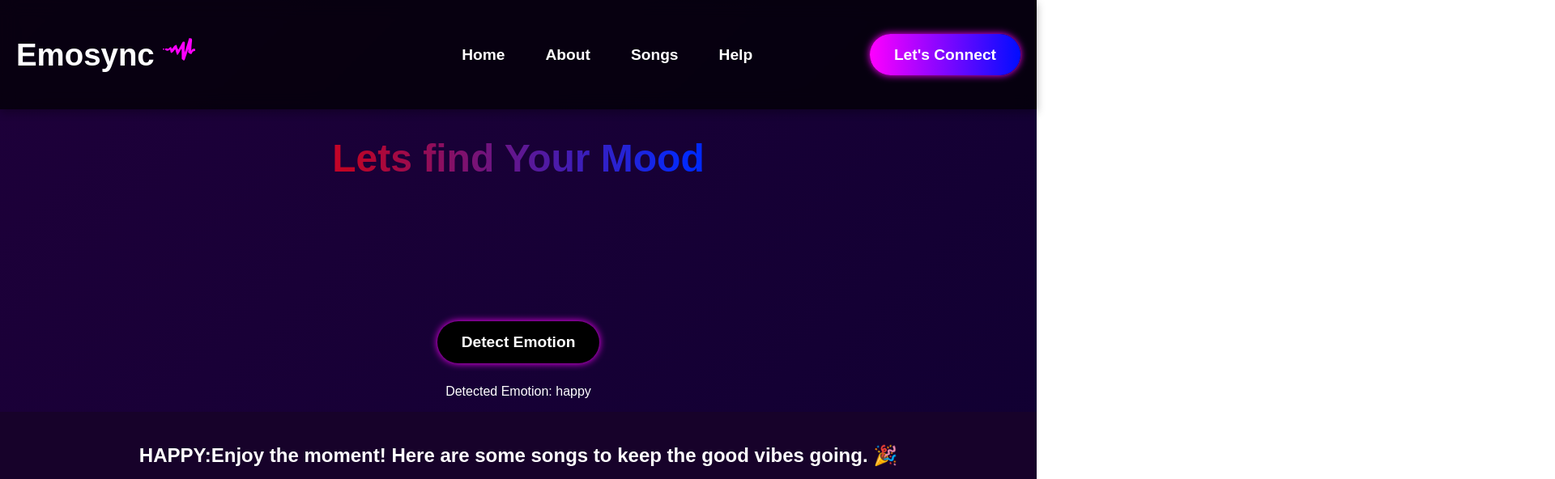
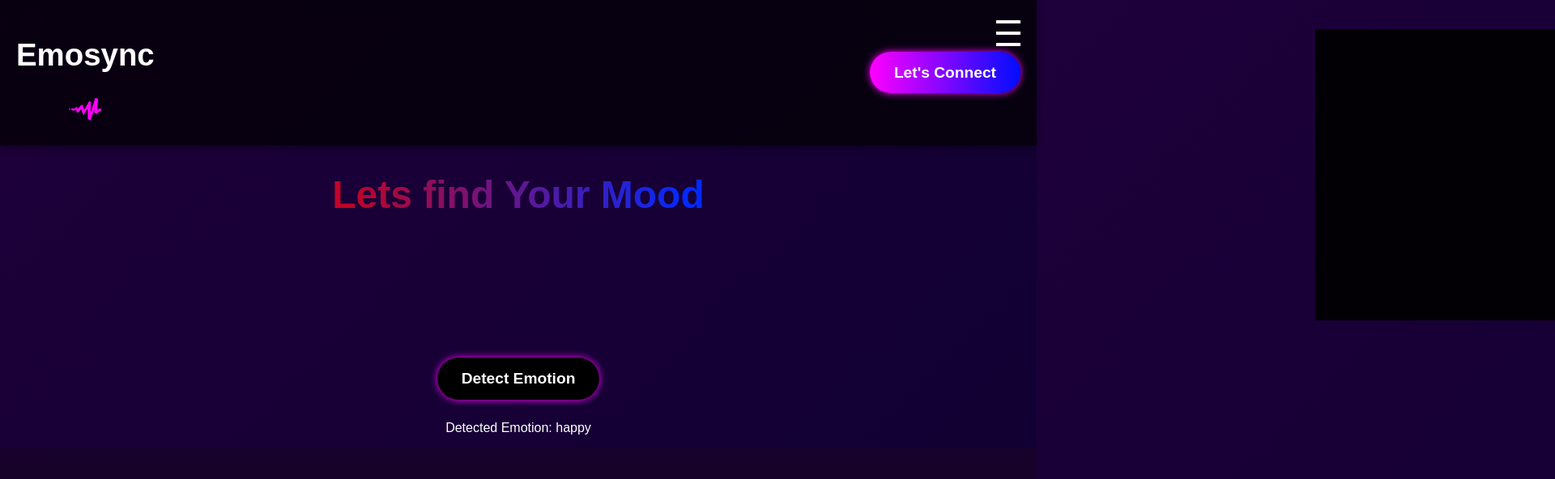
Before and after one commit to SundarapandiT/Emosync, a React (Vite) app: page /getemotion in a window 1280 px wide. Shown: the top 592 px of the page at 81% size, 1920 px wide, since content can reach past the window. Built offline with nearby package versions, Linux system fonts and the light colour scheme; no server answers.

Commit message:
Update index.css

```diff
--- a/src/index.css
+++ b/src/index.css
@@ -21,34 +21,90 @@ body {
   box-shadow: 0 4px 10px rgba(0, 0, 0, 0.3);
   font-style: 600;
   font-size: 1.2em;
+  z-index: 1000;
+  position: relative;
 }
 
-/* .logo img {
-  height: 50px;
-  margin-right: 10px;
-} */
- .logo{
+/* Navigation */
+.nav {
+  position: fixed;
+  top: 20%;
+  right: -100%;
+  width: 70%;
+  height: 40vh;
+  background: rgba(0, 0, 0, 0.9);
+  backdrop-filter: blur(10px);
+  transition: right 0.4s ease-in-out;
   display: flex;
+  flex-direction: column;
   justify-content: center;
-  align-items: baseline;
-  gap: 10px;
- }
+  align-items: center;
+  padding: 20px;
+  z-index: 1100; /* Ensuring navigation stays on top */
+}
+
+.nav.active {
+  right: 0;
+}
 
 .nav-list {
   list-style: none;
   display: flex;
-  gap: 50px;
+  flex-direction: column;
+  gap: 30px;
+  opacity: 0;
+  transform: translateX(50px);
+  transition: opacity 0.4s ease-in-out, transform 0.4s ease-in-out;
+  z-index: 1200; /* Ensuring links are clickable */
+}
+
+.nav.active .nav-list {
+  opacity: 1;
+  transform: translateX(0);
 }
 
 .nav-list li a {
   text-decoration: none;
   color: white;
+  font-size: 1.4rem;
   font-weight: bold;
   transition: color 0.3s;
 }
 
 .nav-list li a:hover {
   color: #ff00ff;
+}
+
+/* Menu Toggle Button */
+.menu-toggle {
+  position: absolute;
+  top: 20px;
+  right: 20px;
+  display: flex;
+  flex-direction: column;
+  cursor: pointer;
+  z-index: 1300;
+}
+
+.bar {
+  width: 30px;
+  height: 4px;
+  background: white;
+  margin: 5px 0;
+  transition: 0.3s ease-in-out;
+}
+
+/* Menu Button Animation */
+.menu-toggle.open .bar:nth-child(1) {
+  transform: translateY(8px) rotate(45deg);
+}
+
+.menu-toggle.open .bar:nth-child(2) {
+  opacity: 0;
+}
+
+.menu-toggle.open .bar:nth-child(3) {
+  transform: translateY(-8px) rotate(-45deg);
 }
 
 /* Hero Section */
@@ -64,8 +120,7 @@ body {
   position: relative;
   height: 67vh;
   box-shadow: 2px 2px 20px darkmagenta;
-   z-index: -1;
-
+  z-index: 500; /* Keeping hero section above background */
 }
 
 /* Overlay to reduce GIF opacity */
@@ -78,17 +133,14 @@ body {
   height: 100%;
   background: linear-gradient(135deg, rgba(30, 0, 58, 0.9) 50%, rgba(10, 0, 46, 0.9) 50%);
   z-index: 1;
+}
 
-}
 .hero-text {
   position: relative;
-  z-index: 2; /* Ensures content is above the overlay */
+  z-index: 600; /* Ensuring hero text is above overlay */
+  max-width: 60%;
 }
 
-.hero-text
-{
-  max-width: 60%;
-}
 .hero-text h1 {
   font-size: 3rem;
   background: linear-gradient(to right, #ff00ff, #002aff);
@@ -96,19 +148,21 @@ body {
   -webkit-text-fill-color: transparent;
 }
 
-.hero-text p{
+.hero-text p {
   margin: 30px 0;
   font-size: 1.1em;
   font-weight: 600;
+}
 
-}
-.hero-text b{
+.hero-text b {
   color: #06e1f9;
 }
+
 .highlight {
   color: #ff00ff;
 }
 
+/* Glow Button */
 .glow-button {
   background: linear-gradient(90deg, #ff00ff, #000dff);
   border: none;
@@ -121,7 +175,8 @@ body {
   box-shadow: 0 0 10px #ff00ff;
   text-decoration: none;
   font-weight: 600;
-
+  z-index: 700; /* Ensuring button is clickable */
+  position: relative;
 }
 
 .glow-button:hover {
@@ -136,6 +191,7 @@ body {
   background: rgba(0, 0, 0, 0.7);
   backdrop-filter: blur(10px);
   text-align: center;
+  z-index: 1000;
 }
 
 .footer-links a {
@@ -147,103 +203,25 @@ body {
 .footer-links a:hover {
   color: #ff00ff;
 }
+
 /* Mobile Responsive */
 @media (max-width: 768px) {
   .header {
     flex-direction: column;
     text-align: center;
     padding: 15px;
+    z-index: 1000;
   }
 
   .logo {
     justify-content: center;
   }
 
-  /* Mobile Responsive Navigation */
-  .nav {
-    position: fixed;
-    top: 20%;
-    right: -100%; /* Initially hidden off-screen */
-    width: 70%; /* Adjust width as needed */
-    height: 40vh;
-    background: rgba(0, 0, 0, 0.9);
-    backdrop-filter: blur(10px);
-    transition: right 0.4s ease-in-out; /* Slide-in transition */
-    display: flex;
-    flex-direction: column;
-    justify-content: center;
-    align-items: center;
-    padding: 20px;
-  }
-
-  .nav.active {
-    right: 0; /* Slide into view */
-  }
-
-  .nav-list {
-    list-style: none;
-    display: flex;
-    flex-direction: column;
-    gap: 30px;
-    opacity: 0;
-    transform: translateX(50px);
-    transition: opacity 0.4s ease-in-out, transform 0.4s ease-in-out;
-  }
-
-  .nav.active .nav-list {
-    opacity: 1;
-    transform: translateX(0);
-  }
-
-  .nav-list li a {
-    text-decoration: none;
-    color: white;
-    font-size: 1.4rem;
-    font-weight: bold;
-    transition: color 0.3s;
-  }
-
-  .nav-list li a:hover {
-    color: #ff00ff;
-  }
-
-  /* Menu Toggle Button */
-  .menu-toggle {
-    position: absolute;
-    top: 20px;
-    right: 20px;
-    display: flex;
-    flex-direction: column;
-    cursor: pointer;
-    z-index: 1100;
-  }
-
-  .bar {
-    width: 30px;
-    height: 4px;
-    background: white;
-    margin: 5px 0;
-    transition: 0.3s ease-in-out;
-  }
-
-  /* Menu Button Animation */
-  .menu-toggle.open .bar:nth-child(1) {
-    transform: translateY(8px) rotate(45deg);
-  }
-
-  .menu-toggle.open .bar:nth-child(2) {
-    opacity: 0;
-  }
-
-  .menu-toggle.open .bar:nth-child(3) {
-    transform: translateY(-8px) rotate(-45deg);
-  }
-
-
   .hero-section {
     flex-direction: column;
     text-align: center;
     padding: 30px;
+    z-index: 600;
   }
 
   .hero-text {
@@ -258,8 +236,7 @@ body {
   .glow-button {
     padding: 12px 25px;
     font-size: 1rem;
-  margin: 10px;
-
+    margin: 10px;
   }
 
   .footer {
```
